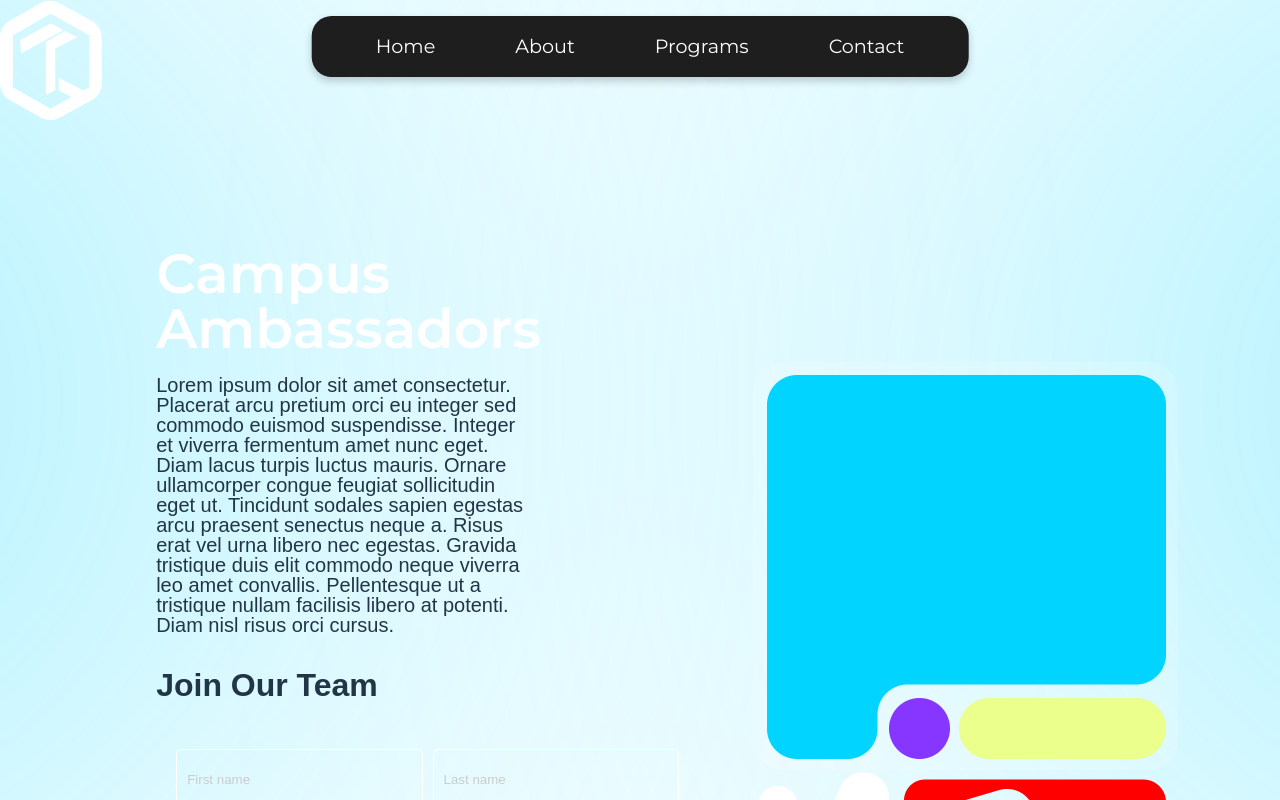
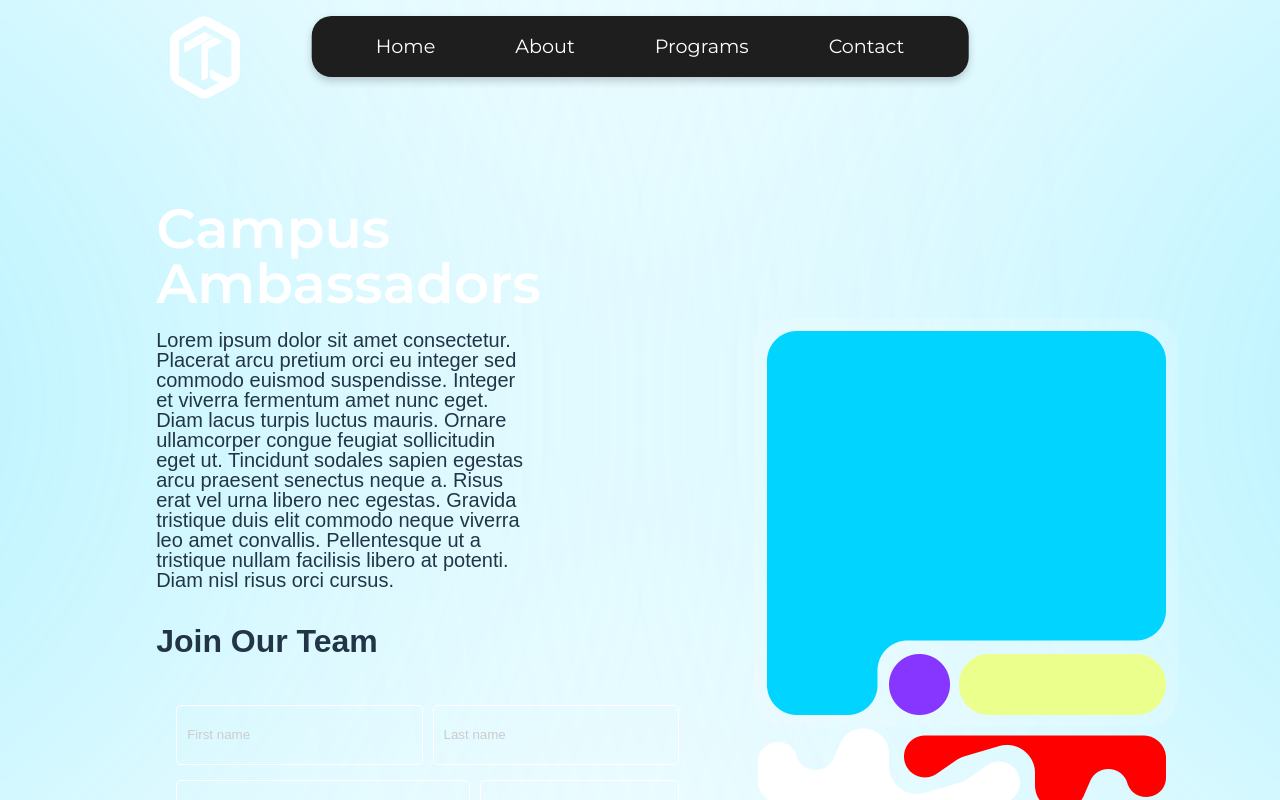
Before and after one commit to karthikeyan-ks/e-learning, a React (Vite) app: page /contact in a window 1280 px wide. Shown: the top 800 px of the page. Built offline with nearby package versions, Linux system fonts and the light colour scheme.

Commit message:
full complete

```diff
--- a/src/components/nav.css
+++ b/src/components/nav.css
@@ -1,6 +1,16 @@
 @import url('https://fonts.googleapis.com/css2?family=Montserrat:wght@400;600&display=swap');
 
+.nav-wrapper {
+  position: relative;
+}
 
+.nav-logo {
+  position: relative;
+  top: 0;
+  left: 12%;
+  margin: 1rem;
+  width: 70px;
+}
 
 .nav-item-link {
   color: inherit;
--- a/src/pages/About.tsx
+++ b/src/pages/About.tsx
@@ -7,11 +7,13 @@ import logo2 from'../Static/image/logo.svg'
 import Footer from '../components/footer';
 const About = () => {
   return (
-
-    <div className="app-container">
+    <div className='About-main'>
       <div className='logo-section'>
       <img src={logo2} alt="Logo" className="nav-logo" />
       </div>
+
+    <div className="app-container">
+
       <GradientCircles />
       {/* Main Heading */}
       <section className="main-heading">
@@ -38,6 +40,7 @@ const About = () => {
       </section>
       <Footer />
     </div>
+    </div>
   );
 };
 
--- a/src/pages/contact.css
+++ b/src/pages/contact.css
@@ -2,7 +2,7 @@
     display: flex;
     justify-content: space-between;
     align-items: flex-start;
-    padding: 5% 8% ;
+    padding: 2% 8% ;
 
   }
 
```
